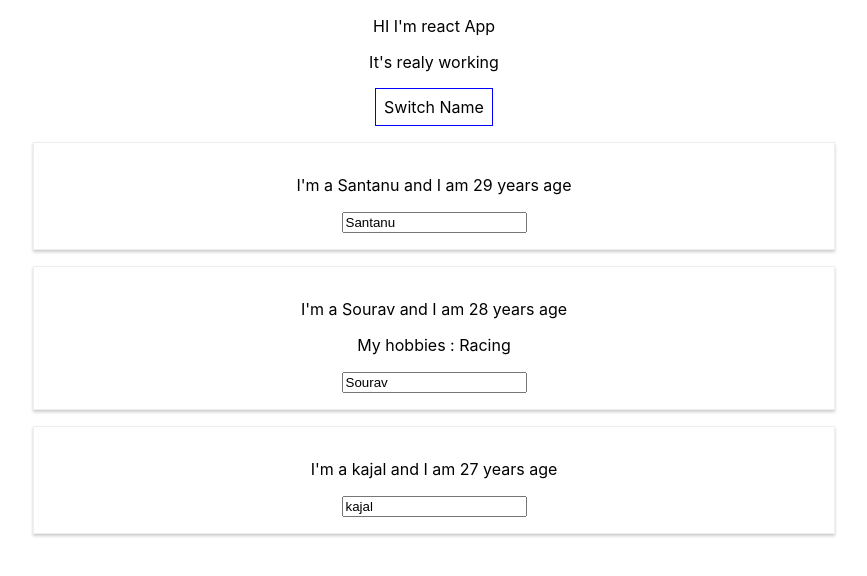
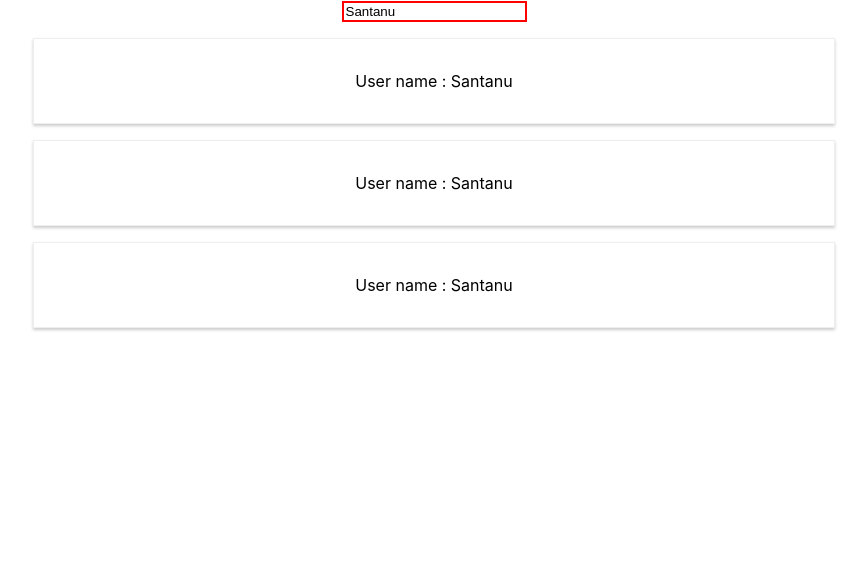
Before and after one commit to santanu07/react-learning, a React (Create React App) app: page / in a window 1280 px wide. Shown: the top 576 px of the page, without its empty margins (206-1073 px from the left). Built offline with nearby package versions, Linux system fonts and the light colour scheme.

Commit message:
assignment1 sollution

```diff
--- a/src/App.js
+++ b/src/App.js
@@ -1,64 +1,42 @@
+// Follow the instructions explained in the problem video and try to implement a solution on your own. Compare it with my solution (video + downloadable files) thereafter.
+
+// The instructions are:
+
+// Create TWO new components: UserInput and UserOutput
+// UserInput should hold an input element, UserOutput two paragraphs
+// Output multiple UserOutput components in the App component (any paragraph texts of your choice)
+// Pass a username (of your choice) to UserOutput via props and display it there
+// Add state to the App component (=> the username) and pass the username to the UserOutput component
+// Add a method to manipulate the state (=> an event-handler method)
+// Pass the event-handler method reference to the UserInput component and bind it to the input-change event
+// Ensure that the new input entered by the user overwrites the old username passed to UserOutput
+// Add two-way-binding to your input (in UserInput) to also display the starting username
+// Add styling of your choice to your components/ elements in the components - both with inline styles and stylesheets
+
 import React, { Component } from 'react';
 import './App.css';
-import Person from './Person/Person';
+import UserOutput from './UserOutput/UserOutput';
+import UserInput from './UserInput/UserInput';
 
 class App extends Component {
   state = {
-    persons: [
-      { name: 'Santanu', age: 29 },
-      { name: 'Sourav', age: 28 },
-      { name: 'kajal', age: 27 }
-    ]
+    userName: 'Santanu'
   }
 
-  switchNameHandler = () => {
-    // console.log('was clicked');
+  userNameChangeHandler = (event) => {
     this.setState({
-      persons: [
-        { name: 'Santanu', age: 29 },
-        { name: 'Sourav', age: 28 },
-        { name: 'kajal', age: 26 }
-      ]
-    })
-  }
-
-  nameChangedHandler = (event) => {
-    this.setState({
-      persons: [
-        { name: 'Santanu', age: 29 },
-        { name: event.target.value, age: 28 },
-        { name: 'kajal', age: 26 }
-      ]
+      userName: event.target.value
     })
   }
 
   render() {
-    const style = {
-      backgroundColor: 'white',
-      font: 'inherit',
-      border: '1px solid blue',
-      padding: '8px'
-    }
     return (
       <div className="App">
-        <p>HI I'm react App</p>
-        <p>It's realy working</p>
-        <button
-          style={style}
-          onClick={() => this.switchNameHandler('Santanu!!')}>Switch Name</button>
-        <Person
-          name={this.state.persons[0].name}
-          age={this.state.persons[0].age} />
-        <Person
-          name={this.state.persons[1].name}
-          age={this.state.persons[1].age}
-          click={this.switchNameHandler.bind(this, 'San!')}
-          changed={this.nameChangedHandler}>My hobbies : Racing</Person>
-        <Person
-          name={this.state.persons[2].name}
-          age={this.state.persons[2].age} />
+        <UserInput changed={this.userNameChangeHandler} userName={this.state.userName} />
+        <UserOutput userName={this.state.userName} />
+        <UserOutput userName={this.state.userName} />
+        <UserOutput userName={this.state.userName} />
       </div>
-      // React.createElement('div', {className:'App'}, React.createElement('h1', null ,'Hi I\'m React App' ))
     );
   }
 
--- /dev/null
+++ b/src/UserInput/UserInput.js
@@ -0,0 +1,10 @@
+import React from 'react';
+
+const UserInput = (props) => {
+    const style={
+        border: '2px solid red'
+    }
+    return <input style={style} type='text' onChange={props.changed} value={props.userName}/>
+}
+
+export default UserInput;
--- /dev/null
+++ b/src/UserOutput/UserOutput.css
@@ -0,0 +1,8 @@
+.userOutput{
+    width: 60%;
+    margin:16px auto;
+    border: 1px solid #eee;
+    box-shadow: 0 2px 3px #ccc;
+    padding:16px;
+    text-align: center;
+}
--- /dev/null
+++ b/src/UserOutput/UserOutput.js
@@ -0,0 +1,13 @@
+import React from 'react';
+import UserInput from '../UserInput/UserInput';
+import './UserOutput.css';
+const UserOutput = (props) => {
+    return (
+        <div className="userOutput">
+            <p>User name : {props.userName}</p>
+            <p></p>
+        </div>
+    )
+}
+
+export default UserOutput;
```
